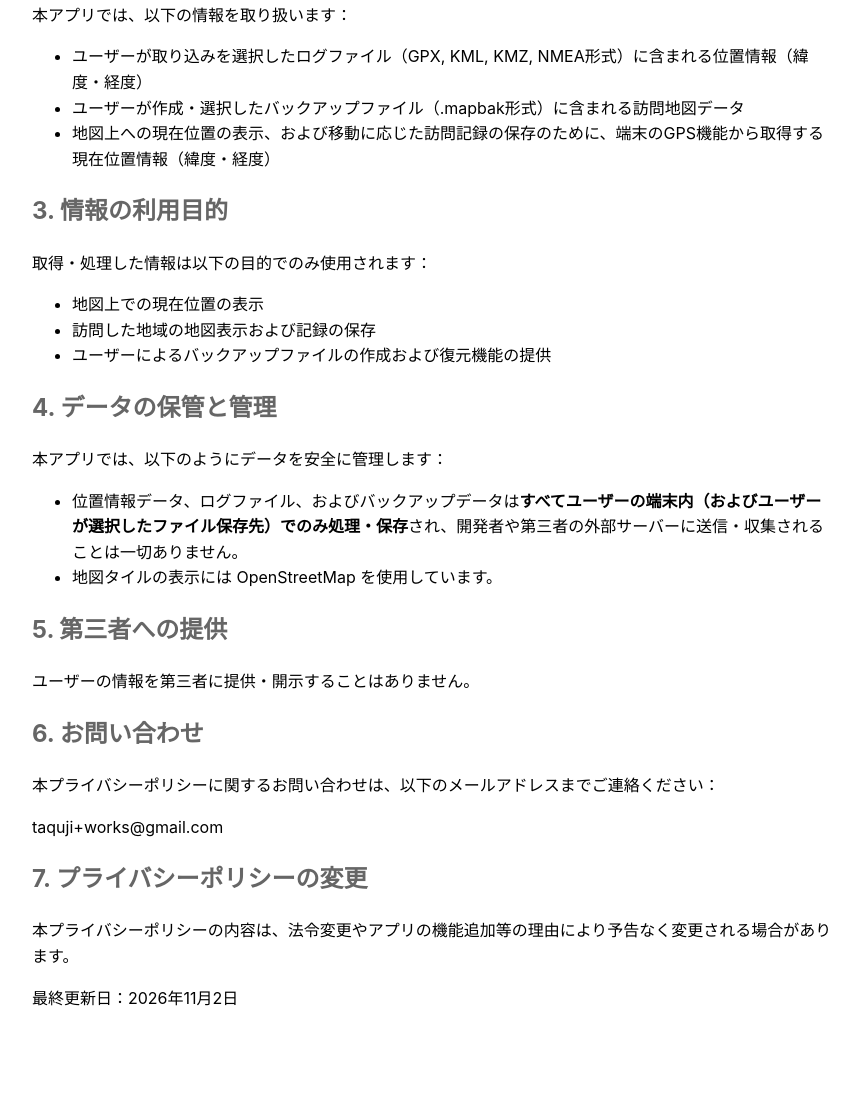
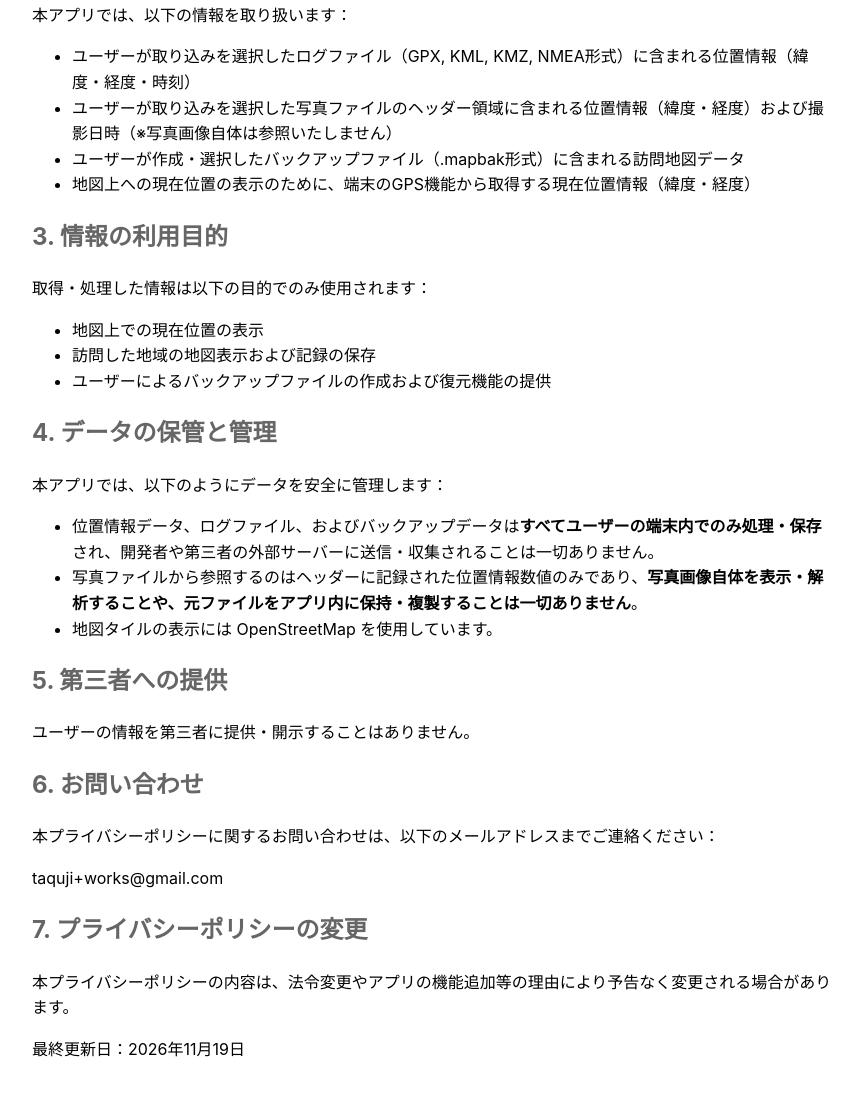
Before and after one commit to taquji/explorer_map_privacy, a plain HTML site: page index.html in a window 1280 px wide. Shown: the part 299-1394 px from the top of the page, without its empty margins (208-1067 px from the left). Before the commit the page ends 1346 px from the top, so only its background shows below. Drawn offline with Linux system fonts and the light colour scheme.

Commit message:
Update index.html

```diff
--- a/index.html
+++ b/index.html
@@ -25,9 +25,10 @@
     <h2>2. 収集・取り扱う情報</h2>
     <p>本アプリでは、以下の情報を取り扱います：</p>
     <ul>
-        <li>ユーザーが取り込みを選択したログファイル（GPX, KML, KMZ, NMEA形式）に含まれる位置情報（緯度・経度）</li>
+        <li>ユーザーが取り込みを選択したログファイル（GPX, KML, KMZ, NMEA形式）に含まれる位置情報（緯度・経度・時刻）</li>
+        <li>ユーザーが取り込みを選択した写真ファイルのヘッダー領域に含まれる位置情報（緯度・経度）および撮影日時（※写真画像自体は参照いたしません）</li>
         <li>ユーザーが作成・選択したバックアップファイル（.mapbak形式）に含まれる訪問地図データ</li>
-        <li>地図上への現在位置の表示、および移動に応じた訪問記録の保存のために、端末のGPS機能から取得する現在位置情報（緯度・経度）</li>
+        <li>地図上への現在位置の表示のために、端末のGPS機能から取得する現在位置情報（緯度・経度）</li>
     </ul>
 
     <h2>3. 情報の利用目的</h2>
@@ -41,7 +42,8 @@
     <h2>4. データの保管と管理</h2>
     <p>本アプリでは、以下のようにデータを安全に管理します：</p>
     <ul>
-        <li>位置情報データ、ログファイル、およびバックアップデータは<b>すべてユーザーの端末内（およびユーザーが選択したファイル保存先）でのみ処理・保存</b>され、開発者や第三者の外部サーバーに送信・収集されることは一切ありません。</li>
+        <li>位置情報データ、ログファイル、およびバックアップデータは<b>すべてユーザーの端末内でのみ処理・保存</b>され、開発者や第三者の外部サーバーに送信・収集されることは一切ありません。</li>
+        <li>写真ファイルから参照するのはヘッダーに記録された位置情報数値のみであり、<b>写真画像自体を表示・解析することや、元ファイルをアプリ内に保持・複製することは一切ありません</b>。</li>
         <li>地図タイルの表示には OpenStreetMap を使用しています。</li>
     </ul>
 
@@ -55,6 +57,6 @@
     <h2>7. プライバシーポリシーの変更</h2>
     <p>本プライバシーポリシーの内容は、法令変更やアプリの機能追加等の理由により予告なく変更される場合があります。</p>
 
-    <p>最終更新日：2026年11月2日</p>
+    <p>最終更新日：2026年11月19日</p>
 </body>
 </html>
```
